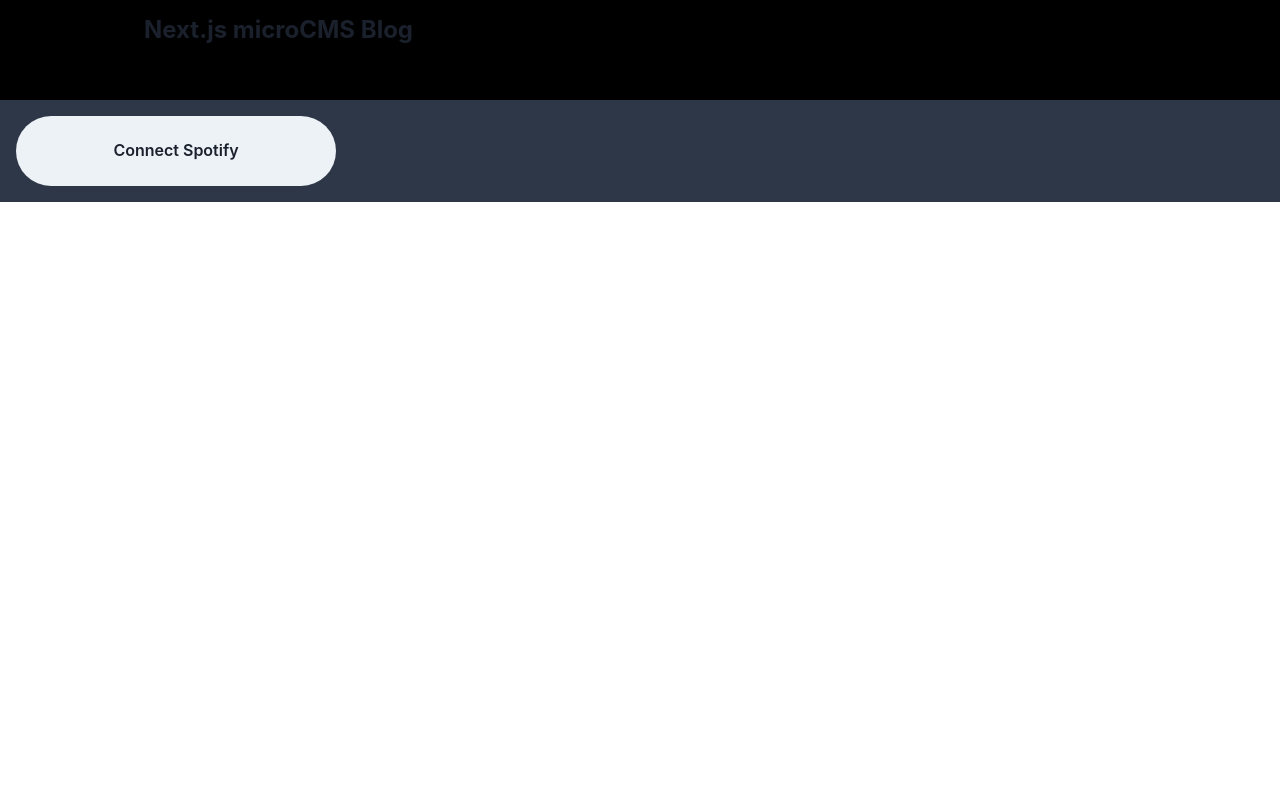
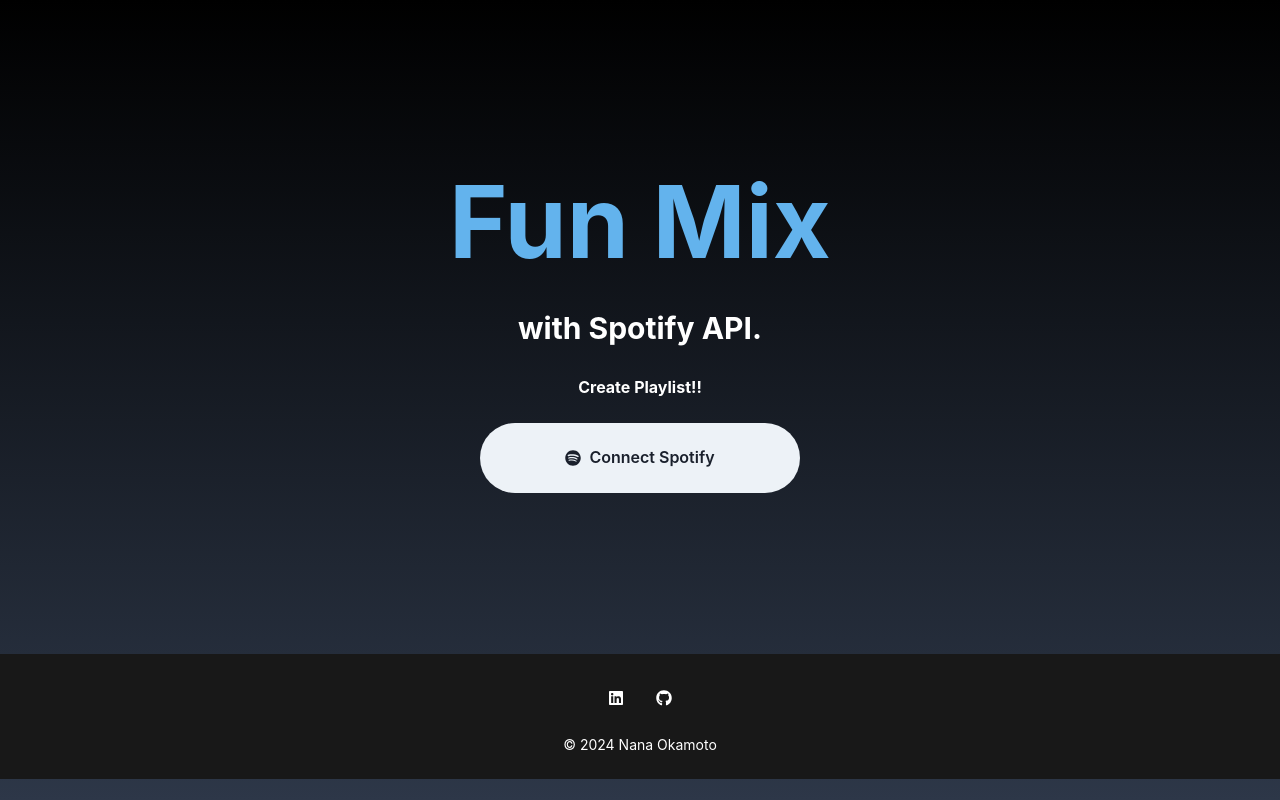
Before and after one commit to na1969na/spotify-playlist-app, a React (Create React App) app: page / in a window 1280 px wide. Built offline with nearby package versions, Linux system fonts and the light colour scheme.

Commit message:
Fix Login design

```diff
--- a/src/components/Home.tsx
+++ b/src/components/Home.tsx
@@ -63,7 +63,7 @@
               maxH={80}
               bgColor={"#181818"}
               onClick={() => getPlaylistDetail(playlist.id)}
-              _hover={{ cursor: 'pointer', opacity: '0.7' }}
+              _hover={{ cursor: "pointer", opacity: "0.7" }}
             >
               <CardBody>
                 <Image src={playlist.image} alt="playlist" borderRadius="lg" />
--- a/src/components/Login.tsx
+++ b/src/components/Login.tsx
@@ -1,15 +1,16 @@
 import React from "react";
 import {
-  VStack,
   Box,
   Button,
-  HStack,
-  Center,
-  Container,
+  ButtonGroup,
   Flex,
   Heading,
+  IconButton,
+  Stack,
+  Text,
+  chakra,
 } from "@chakra-ui/react";
-import { ImHeadphones } from "react-icons/im";
+import { FaGithub, FaLinkedin, FaSpotify } from "react-icons/fa";
 
 export const Login: React.FC = () => {
   const handleClick = () => {
@@ -33,53 +34,51 @@
   };
 
   return (
-    <>
-      <Box px={4} bgColor="black" h={100}>
-        <Container maxW="container.lg">
-          <Flex
-            as="header"
-            py="4"
-            justifyContent="space-between"
-            alignItems="center"
-          >
-            <Heading as="h1" fontSize="2xl" cursor="pointer">
-              Next.js microCMS Blog
-            </Heading>
-          </Flex>
-        </Container>
+    <Flex
+      flexDirection="column"
+      width="100wh"
+      height="100vh"
+      bgGradient="linear(to-b, black, gray.700)"
+    >
+      <Box minW={{ base: "90%", md: "768px" }}>
+        <Stack spacing={6} p="10.1rem" borderRadius={10} align={"center"}>
+          <Heading color={"blue.300"} fontSize={100}>
+            Fun Mix
+          </Heading>
+          <Text color={"white"} fontWeight={"bold"} fontSize={30}>
+            with Spotify API.
+          </Text>
+          <Text color={"white"} fontWeight={"bold"}>
+            Create Playlist!!
+          </Text>
+          <Button h={70} w={80} borderRadius={40} onClick={handleClick} leftIcon={<FaSpotify />}>
+            Connect Spotify
+          </Button>
+        </Stack>
       </Box>
-      <Box bg="gray.700" w="100%" h="100%" p={4} color="white">
-        <Button h={70} w={80} borderRadius={40} onClick={handleClick}>
-          Connect Spotify
-        </Button>
+      <Box minW={{ base: "90%", md: "768px" }} color={"white"}>
+        <Stack spacing={4} p="1.5rem" align={"center"} backgroundColor="#181818">
+          <Stack justify="space-between" direction="row" align="center">
+            <ButtonGroup variant="tertiary">
+              <IconButton
+                as="a"
+                href="#"
+                aria-label="LinkedIn"
+                icon={<FaLinkedin />}
+              />
+              <IconButton
+                as="a"
+                href="#"
+                aria-label="GitHub"
+                icon={<FaGithub />}
+              />
+            </ButtonGroup>
+          </Stack>
+          <Text fontSize="sm" color="fg.subtle">
+            &copy; {new Date().getFullYear()} Nana Okamoto
+          </Text>
+        </Stack>
       </Box>
-    </>
-
-    // <VStack
-    // justify={"center"}
-    //   bg={"#e5e5f7"}
-    //   w={"100vw"}
-    //   h={"100vh"}
-    //   opacity={0.7}
-    //   // backgroundImage={
-    //   //   "radial-gradient(circle at center center, #0a677c, #e5e5f7), repeating-radial-gradient(circle at center center, #0a677c, #0a677c 20px, transparent 40px, transparent 20px)"
-    //   // }
-    //   backgroundBlendMode={"multiply"}
-    // >
-    //   <VStack>
-    //         <HStack
-    //           mt={1}
-    //           fontSize={100}
-    //           color={"yellow.200"}
-    //           fontWeight={"bold"}
-    //         >
-    //           <ImHeadphones />
-    //           <Box>Fun Mix</Box>
-    //         </HStack>
-    //         <Button h={70} w={80} borderRadius={40} onClick={handleClick}>
-    //           Connect Spotify
-    //         </Button>
-    //   </VStack>
-    // </VStack>
+    </Flex>
   );
 };
--- a/src/components/Main.tsx
+++ b/src/components/Main.tsx
@@ -59,7 +59,7 @@
   grid-template-rows: 85vh 15vh;
   .spotify_body {
     display: grid;
-    grid-template-columns: 15vw 85vw;
+    grid-template-columns: 13vw 85vw;
     height: 100%;
     width: 100%;
     background: linear-gradient(transparent, rgba(0, 0, 0, 1));
--- a/src/components/Playlist.tsx
+++ b/src/components/Playlist.tsx
@@ -40,7 +40,7 @@
           artists: track.track.artists.map((artist: any) => artist.name),
           image: track.track.album.images[2].url,
           duration: track.track.duration_ms,
-          album: track.track.album.name,
+          albumName: track.track.album.name,
           context_uri: track.track.album.uri,
           track_number: track.track.track_number,
         })),
--- a/src/components/Sidebar.tsx
+++ b/src/components/Sidebar.tsx
@@ -1,9 +1,7 @@
 import React, { useContext } from "react";
-import { MdHomeFilled } from "react-icons/md";
 import { StoreContext } from "../utils/DataStoreContext";
 import { pageCases, reducerCases } from "../utils/Constants";
-import { Box, VStack, Text, HStack, Center } from "@chakra-ui/react";
-import { ImHeadphones } from "react-icons/im";
+import { Box, Text, HStack, Flex, Stack } from "@chakra-ui/react";
 import { MdOutlineAddBox } from "react-icons/md";
 import { GoHome } from "react-icons/go";
 
@@ -18,23 +16,40 @@
   };
 
   return (
-    <VStack bgColor={"blackAlpha.600"} color={"#f5f5f5"}>
-      <HStack mt={1} fontSize={35} color={"yellow.200"}>
-        <ImHeadphones />
-        <Text fontWeight="semibold" as="h1">
-          Fun Mix
-        </Text>
-      </HStack>
-      <Box _hover={{ bg: "blackAlpha.500" }} cursor={"pointer"} w={"100%"} h={"8%"} fontSize={20}>
-        <HStack onClick={() => clickMenu(pageCases.HOME_PAGE)} ml={2} p={3}>
-          <GoHome /> <Text>Home</Text>
+    <Flex
+      flexDirection="column"
+      width="100wh"
+      height="100vh"
+      bgColor={"blackAlpha.600"}
+      color={"white"}
+      fontWeight={"semibold"}
+    >
+      <Box p={"0.5rem"}>
+        <Stack p="1rem" borderBottom={"0.1px solid"}>
+          <Text>Fun Mix</Text>
+        </Stack>
+        <HStack
+          mt={"1.5rem"}
+          p="1rem"
+          borderRadius={10}
+          cursor={"pointer"}
+          onClick={() => clickMenu(pageCases.HOME_PAGE)}
+          _hover={{ fontWeight: "bold" }}
+        >
+          <GoHome />
+          <Text>Home</Text>
+        </HStack>
+        <HStack
+          p="1rem"
+          borderRadius={10}
+          cursor={"pointer"}
+          onClick={() => clickMenu(pageCases.CREATE_PAGE)}
+          _hover={{ fontWeight: "bold" }}
+        >
+          <MdOutlineAddBox />
+          <Text>Create playlist</Text>
         </HStack>
       </Box>
-      <Box _hover={{ bg: "blackAlpha.500" }} cursor={"pointer"} w={"100%"} fontSize={20}>
-        <HStack onClick={() => clickMenu(pageCases.CREATE_PAGE)} ml={2} p={3}>
-          <MdOutlineAddBox /> <Text>New Playlist</Text>
-        </HStack>
-      </Box>
-    </VStack>
+    </Flex>
   );
 };
```
